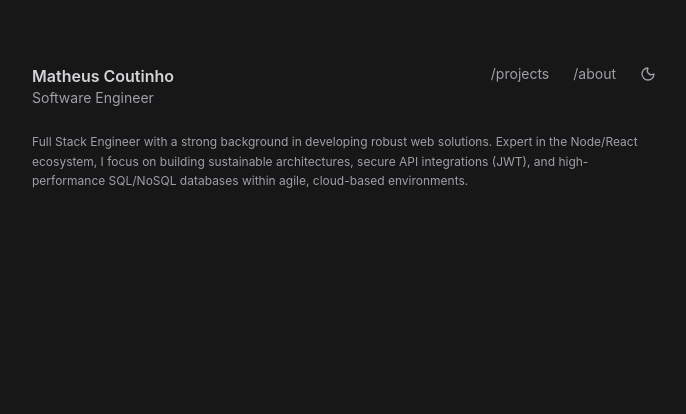
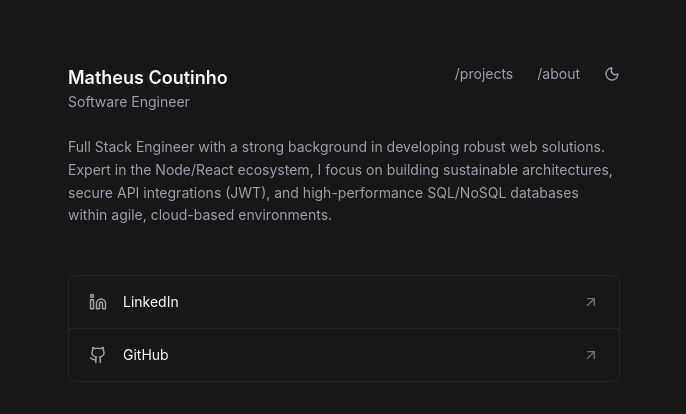
Before and after one commit to MatehsuCoutinho/portfolio, a React (Vite) app: page / in a window 1280 px wide. Shown: the top 414 px of the page, without its empty margins (296-982 px from the left). Built offline with nearby package versions, Linux system fonts and the light colour scheme.

Commit message:
feat: cria card de links

```diff
--- a/src/App.jsx
+++ b/src/App.jsx
@@ -1,14 +1,24 @@
-import { Moon } from "lucide-react";
+import {
+  Moon,
+  Linkedin,
+  Github,
+  ArrowUpRight,
+} from "lucide-react";
+
+const links = [
+  { name: "LinkedIn", icon: Linkedin },
+  { name: "GitHub", icon: Github },
+];
 
 export default function App() {
   return (
     <div className="min-h-screen bg-neutral-900 text-white font-sans">
-      <div className="max-w-2xl mx-auto px-6 py-16">
+      <div className="max-w-150 mx-auto px-6 py-16">
 
         {/* HEADER */}
         <header className="flex items-start justify-between mb-6">
           <div>
-            <h1 className="text-zinc-300 font-semibold text-md">
+            <h1 className="text-white font-semibold text-lg">
               Matheus Coutinho
             </h1>
             <p className="text-zinc-400 text-sm">
@@ -23,14 +33,44 @@ export default function App() {
             <a href="#" className="hover:text-white transition-colors">
               /about
             </a>
-            <Moon size={16} className="cursor-pointer hover:text-white transition-colors" />
+            <Moon
+              size={16}
+              className="cursor-pointer hover:text-white transition-colors"
+            />
           </div>
         </header>
 
         {/* BIO */}
-        <p className="text-zinc-400 leading-relaxed mb-12 text-xs">
+        <p className="text-zinc-400 leading-relaxed mb-12 text-sm">
           Full Stack Engineer with a strong background in developing robust web solutions. Expert in the Node/React ecosystem, I focus on building sustainable architectures, secure API integrations (JWT), and high-performance SQL/NoSQL databases within agile, cloud-based environments.
         </p>
+
+        {/* LINKS CARD */}
+        <div className="border border-zinc-800 rounded-lg overflow-hidden mb-12">
+          {links.map((link, index) => {
+            const Icon = link.icon;
+
+            return (
+              <a
+                key={index}
+                href="#"
+                className="flex items-center justify-between px-5 py-4 border-b border-zinc-800 last:border-none hover:bg-zinc-900 transition-colors"
+              >
+                <div className="flex items-center gap-4">
+                  <Icon size={18} className="text-zinc-400" />
+                  <span className="text-white text-sm">
+                    {link.name}
+                  </span>
+                </div>
+
+                <ArrowUpRight
+                  size={16}
+                  className="text-zinc-500"
+                />
+              </a>
+            );
+          })}
+        </div>
 
       </div>
     </div>
```
